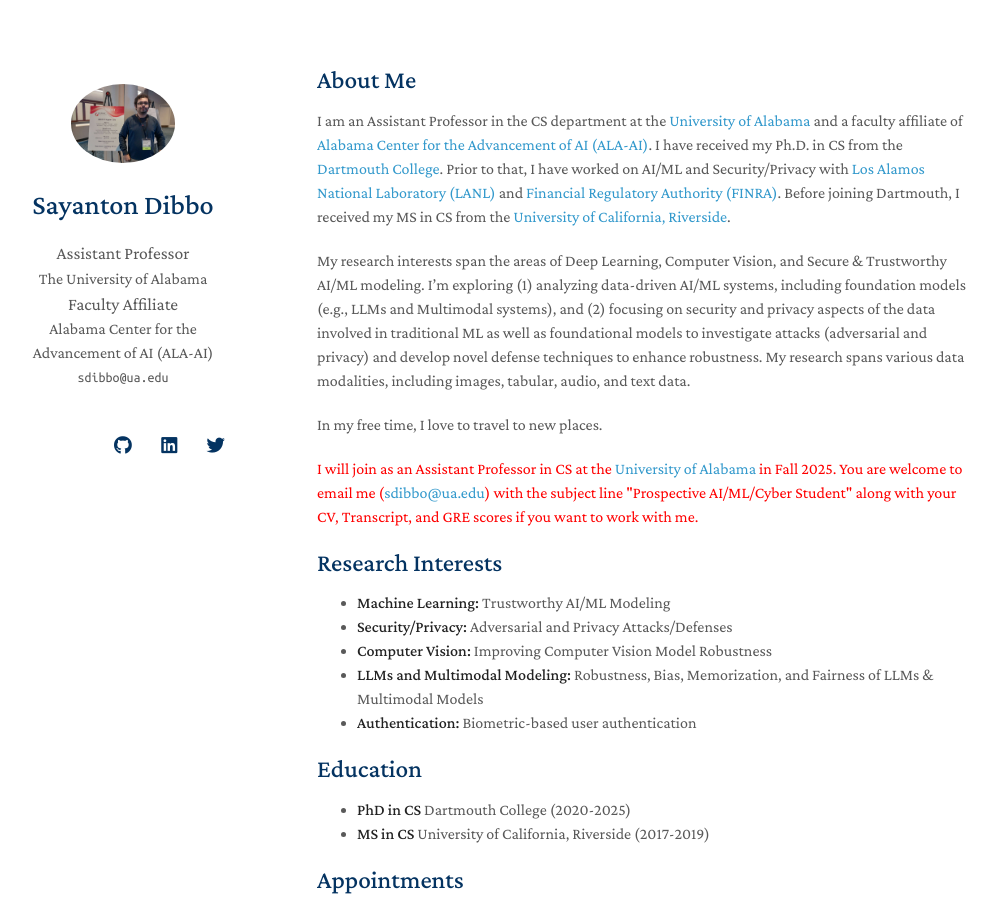
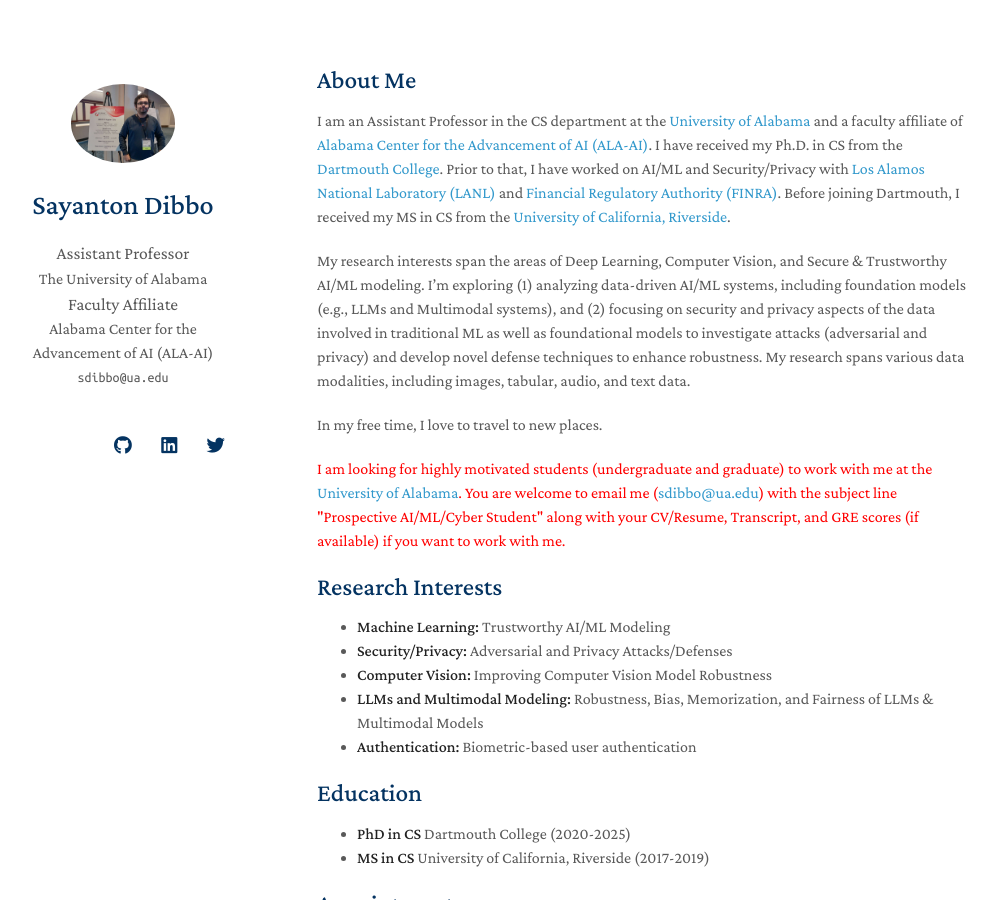
Before and after one commit to SayantonDibbo/SayantonDibbo.github.io, a Jekyll site: the page built from index.md, in a window 1280 px wide and 900 px high. Shown: the whole window, without its empty margins (153-1150 px from the left). Built offline with Jekyll 4.4.1, drawn with Linux system fonts in a browser that asks for light colours; nearby versions of some CDN libraries; a style sheet for code colours, icons or effects is not loaded; our own code applies the rules of GitHub Pages for plain Markdown files.

Commit message:
Update index.md

```diff
--- a/index.md
+++ b/index.md
@@ -13,7 +13,8 @@
 
 In my free time, I love to travel to new places.
 
-<p style="color:red">I will join as an Assistant Professor in CS at the <a href="https://www.ua.edu/">University of Alabama</a>  in Fall 2025. You are welcome to email me (<a href="sdibbo@ua.edu">sdibbo@ua.edu</a>) with the subject line "Prospective AI/ML/Cyber Student" along with your CV, Transcript, and GRE scores if you want to work with me. </p>
+<p style="color:red">I am looking for highly motivated students (undergraduate and graduate) to work with me at the <a href="https://www.ua.edu/">University of Alabama</a>. You are welcome to email me (<a href="sdibbo@ua.edu">sdibbo@ua.edu</a>) with the subject line "Prospective AI/ML/Cyber Student" along with your CV/Resume, Transcript, and GRE scores (if available) if you want to work with me.</p>
+
 
 
 
```
